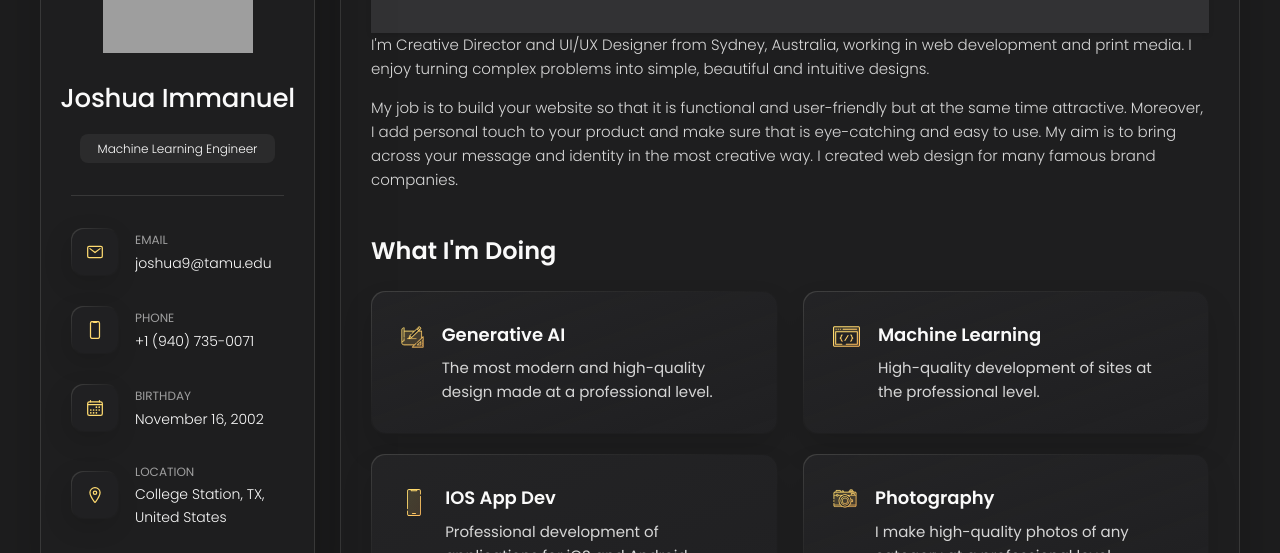
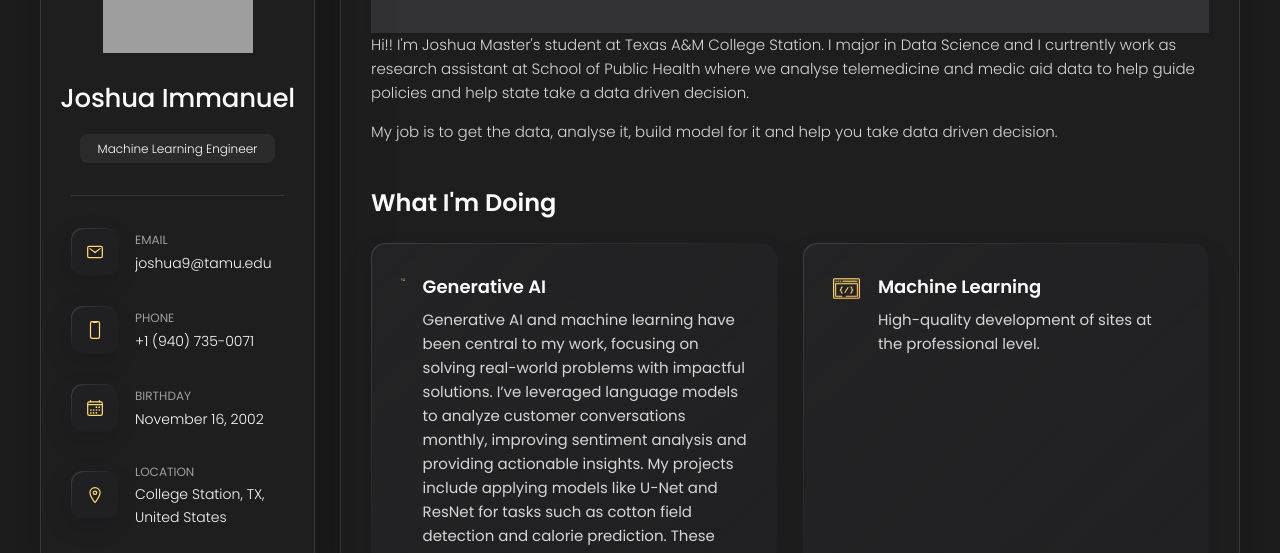
Before and after one commit to Joshua-Immanuel/Portfolio, a plain HTML site: page index.html in a window 1280 px wide. Shown: the part 181-734 px from the top of the page. Drawn offline with nearby package versions, Linux system fonts and the light colour scheme; grey boxes are pictures that could not be loaded; files whose address does not match are found by name.

Commit message:
Update index.html

```diff
--- a/index.html
+++ b/index.html
@@ -209,17 +209,11 @@
 
         <section class="about-text">
           <p>
-            I'm Creative Director and UI/UX Designer from Sydney, Australia, working in web development and print media.
-            I enjoy
-            turning complex problems into simple, beautiful and intuitive designs.
+            Hi!! I'm Joshua Master's student at Texas A&M College Station. I major in Data Science and I curtrently work as research assistant at School of Public Health where we analyse telemedicine and medic aid data to help guide policies and help state take a data driven decision.
           </p>
 
           <p>
-            My job is to build your website so that it is functional and user-friendly but at the same time attractive.
-            Moreover, I
-            add personal touch to your product and make sure that is eye-catching and easy to use. My aim is to bring
-            across your
-            message and identity in the most creative way. I created web design for many famous brand companies.
+            My job is to get the data, analyse it, build model for it and help you take data driven decision.
           </p>
         </section>
 
@@ -245,7 +239,7 @@
                 <h4 class="h4 service-item-title">Generative AI</h4>
 
                 <p class="service-item-text">
-                  The most modern and high-quality design made at a professional level.
+                  Generative AI and machine learning have been central to my work, focusing on solving real-world problems with impactful solutions. I’ve leveraged language models to analyze customer conversations monthly, improving sentiment analysis and providing actionable insights. My projects include applying models like U-Net and ResNet for tasks such as cotton field detection and calorie prediction. These experiences align with my goal of driving innovation and advancing data science.
                 </p>
               </div>
 
```
